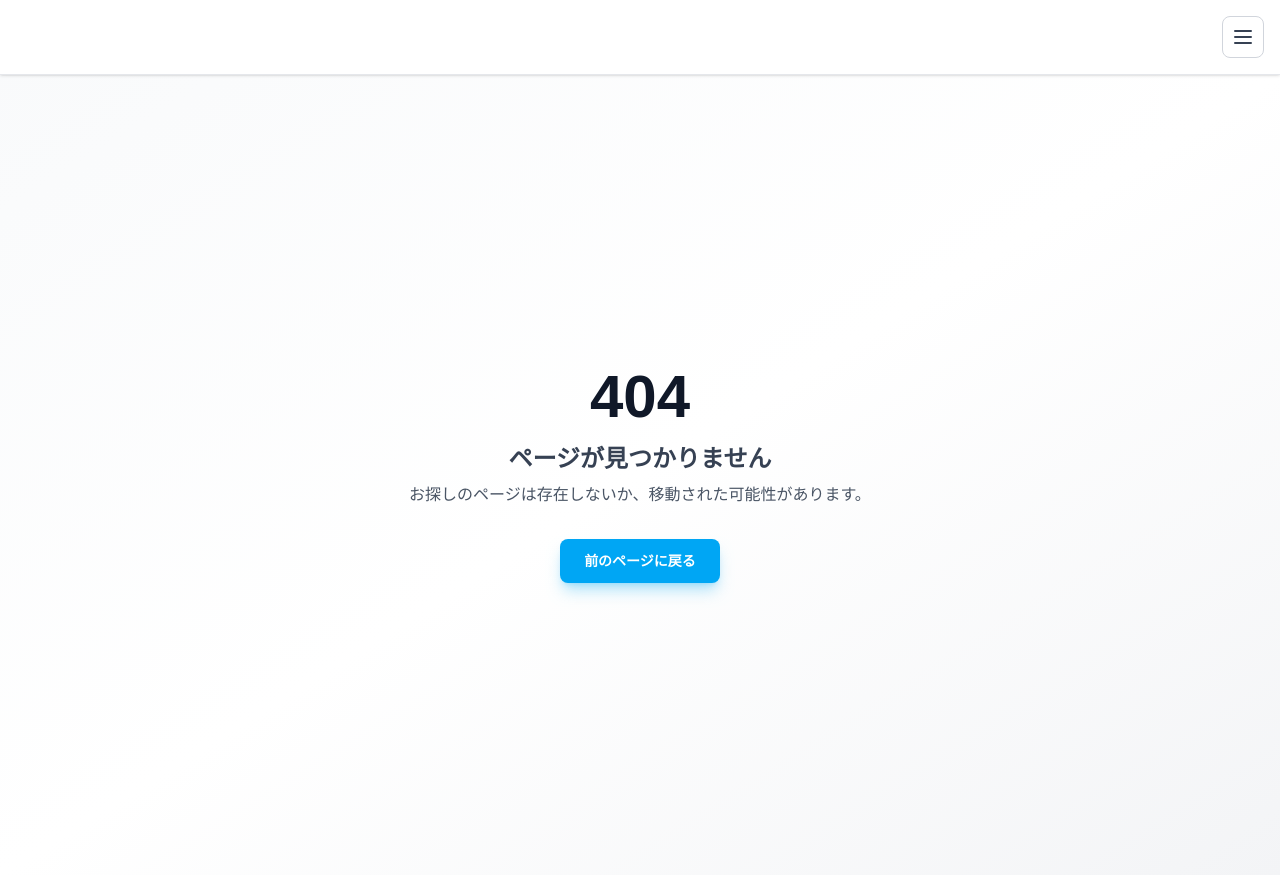
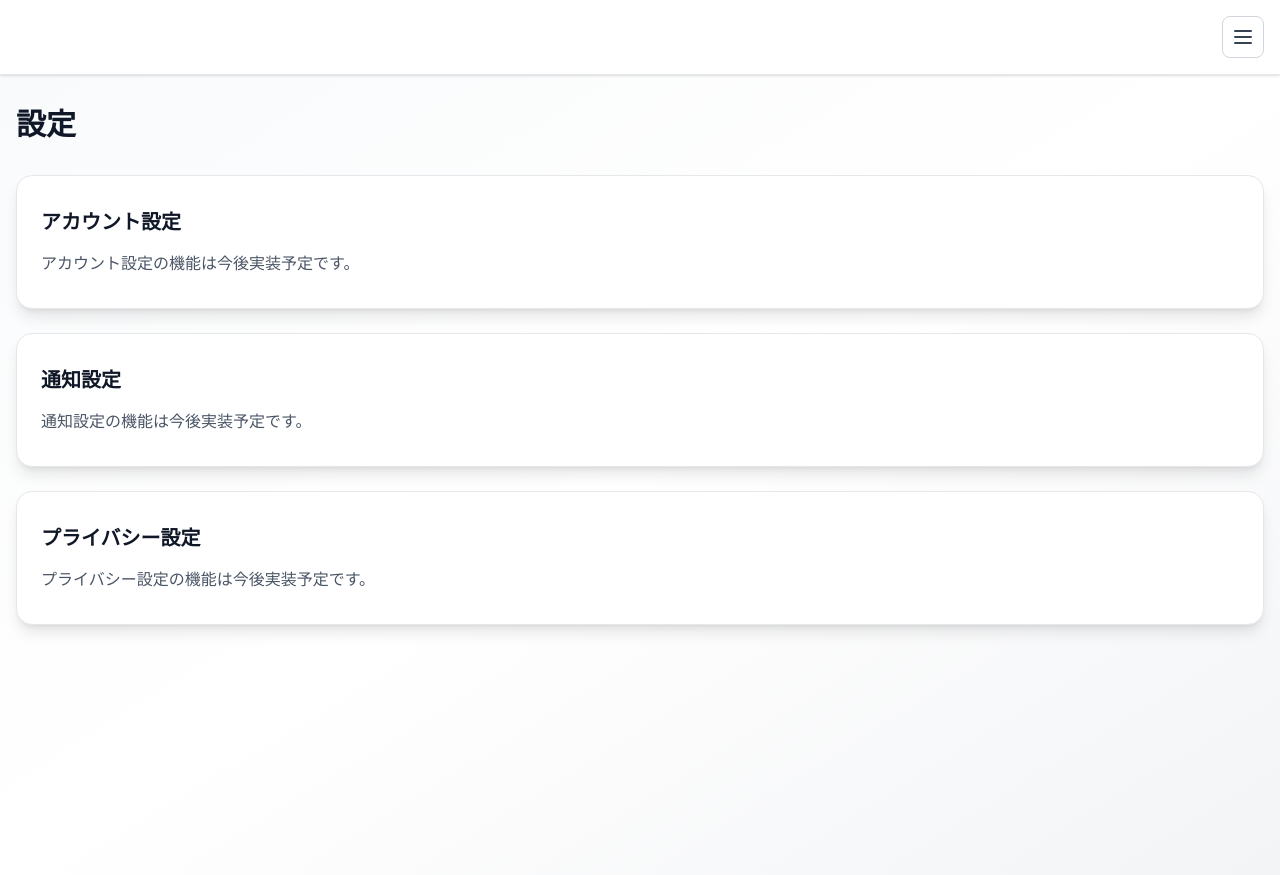
Before and after one commit to seino914/code_f, a Next.js app in the folder frontend/: page /settings in a window 1280 px wide. Before the commit this address had no page. Built offline with nearby package versions, Linux system fonts and the light colour scheme.

Commit message:
ハンバーガーメニューに必要なページ追加

```diff
--- a/frontend/app/dashboard/components/DashboardHeader.tsx
+++ /dev/null
@@ -1,68 +0,0 @@
-'use client';
-
-import { useState } from 'react';
-import { useRouter } from 'next/navigation';
-
-/**
- * ダッシュボードヘッダーコンポーネント
- * ログアウト機能を含む
- */
-export function DashboardHeader() {
-  const router = useRouter();
-  const [isLoggingOut, setIsLoggingOut] = useState(false);
-
-  /**
-   * ログアウト処理
-   * バックエンドAPIを呼び出してクッキーを削除し、ログインページにリダイレクト
-   */
-  const handleLogout = async () => {
-    if (isLoggingOut) {
-      return;
-    }
-
-    setIsLoggingOut(true);
-
-    try {
-      // バックエンドのログアウトエンドポイントを呼び出し
-      await fetch('http://localhost:3001/auth/logout', {
-        method: 'POST',
-        credentials: 'include',
-      }).catch(() => {
-        // エラーが発生してもクライアント側でクッキーを削除
-      });
-
-      // クライアント側でもクッキーを削除（フォールバック）
-      document.cookie =
-        'auth-token=; path=/; max-age=0; expires=Thu, 01 Jan 1970 00:00:00 GMT';
-
-      // ログインページにリダイレクト
-      router.push('/');
-      router.refresh();
-    } catch (error) {
-      console.error('Logout error:', error);
-      // エラーが発生してもクッキーを削除してリダイレクト
-      document.cookie =
-        'auth-token=; path=/; max-age=0; expires=Thu, 01 Jan 1970 00:00:00 GMT';
-      router.push('/');
-      router.refresh();
-    } finally {
-      setIsLoggingOut(false);
-    }
-  };
-
-  return (
-    <header className="mb-8">
-      <div className="flex items-center justify-between">
-        <h1 className="text-3xl font-bold text-gray-900">ダッシュボード</h1>
-        <button
-          type="button"
-          onClick={handleLogout}
-          disabled={isLoggingOut}
-          className="rounded-lg border border-gray-300 bg-white px-4 py-2 text-sm font-medium text-gray-700 hover:bg-gray-50 hover:border-gray-400 transition-colors focus-visible:outline-none focus-visible:ring-2 focus-visible:ring-red-500 focus-visible:ring-offset-2 disabled:cursor-not-allowed disabled:opacity-50"
-        >
-          {isLoggingOut ? 'ログアウト中...' : 'ログアウト'}
-        </button>
-      </div>
-    </header>
-  );
-}
--- a/frontend/app/dashboard/page.tsx
+++ b/frontend/app/dashboard/page.tsx
@@ -1,5 +1,3 @@
-import { DashboardHeader } from './components/DashboardHeader';
-
 /**
  * ダッシュボードページ
  * ログイン後に表示される画面
@@ -8,8 +6,8 @@ export default function DashboardPage() {
   return (
     <div className="min-h-screen bg-gradient-to-br from-gray-50 via-white to-gray-100">
       <div className="container mx-auto px-4 py-8">
-        {/* ヘッダー */}
-        <DashboardHeader />
+        {/* ページタイトル */}
+        <h1 className="text-3xl font-bold text-gray-900 mb-8">ダッシュボード</h1>
 
         {/* メインコンテンツ */}
         <main className="space-y-6">
--- a/frontend/app/profile/page.tsx
+++ b/frontend/app/profile/page.tsx
@@ -1,8 +1,27 @@
+/**
+ * プロフィールページ
+ * ユーザー情報を表示・編集する
+ */
 export default function ProfilePage() {
   return (
-    <div>
-      <h1>Profile</h1>
-      <p>This is the profile page</p>
+    <div className="min-h-screen bg-gradient-to-br from-gray-50 via-white to-gray-100">
+      <div className="container mx-auto px-4 py-8">
+        {/* ページタイトル */}
+        <h1 className="text-3xl font-bold text-gray-900 mb-8">ユーザー情報</h1>
+
+        {/* メインコンテンツ */}
+        <main className="space-y-6">
+          {/* ユーザー情報カード（サンプル） */}
+          <div className="bg-white border border-gray-200 rounded-2xl shadow-lg px-6 py-8">
+            <h2 className="text-xl font-semibold text-gray-900 mb-4">
+              基本情報
+            </h2>
+            <p className="text-gray-600">
+              ユーザー情報の表示・編集機能は今後実装予定です。
+            </p>
+          </div>
+        </main>
+      </div>
     </div>
   );
 }
--- /dev/null
+++ b/frontend/app/settings/page.tsx
@@ -0,0 +1,45 @@
+/**
+ * 設定ページ
+ * アプリケーションの各種設定を管理する
+ */
+export default function SettingsPage() {
+  return (
+    <div className="min-h-screen bg-gradient-to-br from-gray-50 via-white to-gray-100">
+      <div className="container mx-auto px-4 py-8">
+        {/* ページタイトル */}
+        <h1 className="text-3xl font-bold text-gray-900 mb-8">設定</h1>
+
+        {/* メインコンテンツ */}
+        <main className="space-y-6">
+          {/* 設定カード（サンプル） */}
+          <div className="bg-white border border-gray-200 rounded-2xl shadow-lg px-6 py-8">
+            <h2 className="text-xl font-semibold text-gray-900 mb-4">
+              アカウント設定
+            </h2>
+            <p className="text-gray-600">
+              アカウント設定の機能は今後実装予定です。
+            </p>
+          </div>
+
+          <div className="bg-white border border-gray-200 rounded-2xl shadow-lg px-6 py-8">
+            <h2 className="text-xl font-semibold text-gray-900 mb-4">
+              通知設定
+            </h2>
+            <p className="text-gray-600">
+              通知設定の機能は今後実装予定です。
+            </p>
+          </div>
+
+          <div className="bg-white border border-gray-200 rounded-2xl shadow-lg px-6 py-8">
+            <h2 className="text-xl font-semibold text-gray-900 mb-4">
+              プライバシー設定
+            </h2>
+            <p className="text-gray-600">
+              プライバシー設定の機能は今後実装予定です。
+            </p>
+          </div>
+        </main>
+      </div>
+    </div>
+  );
+}
```
